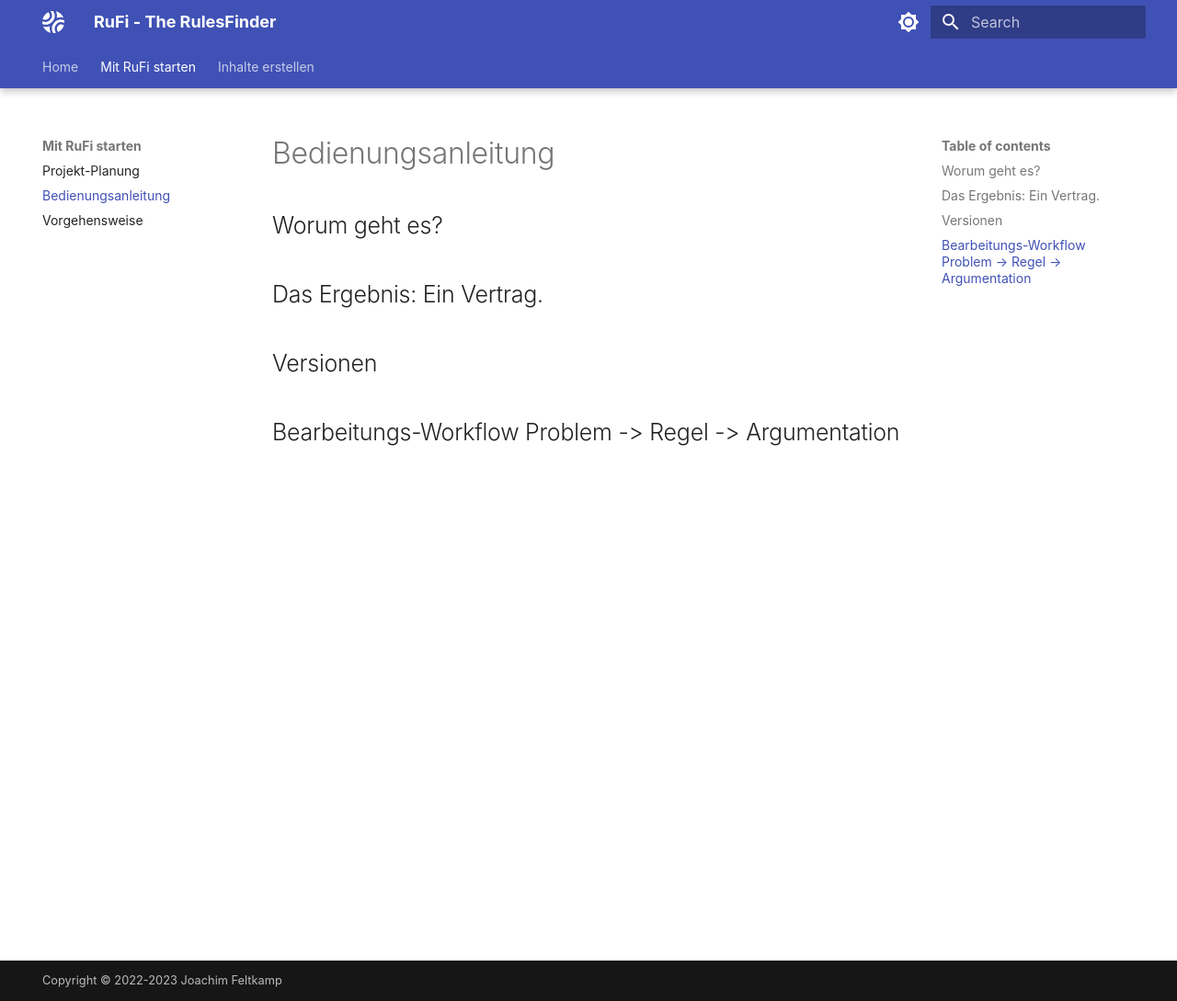
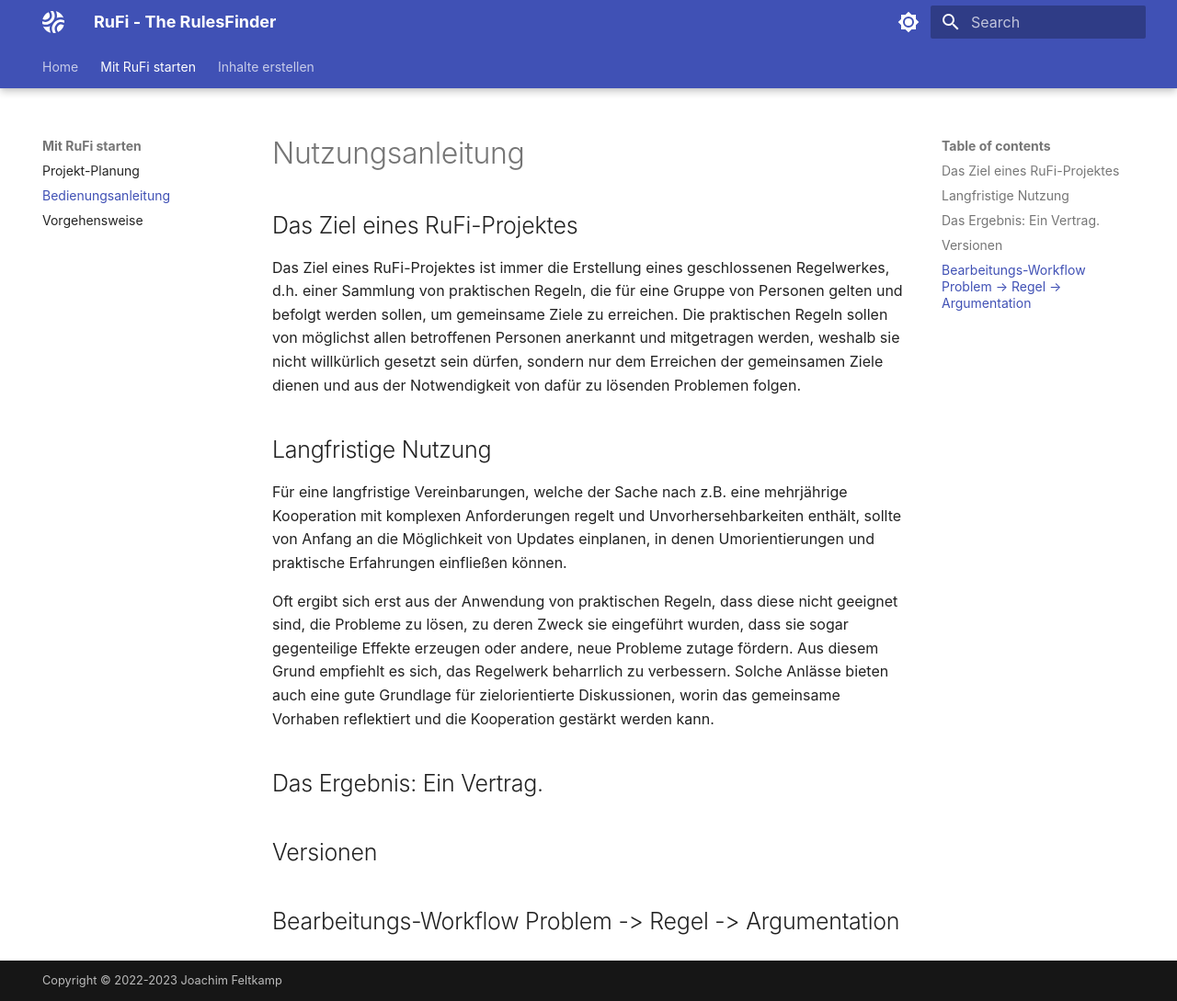
Before and after one commit to jfeltkamp/rulesfinder-docs, an MkDocs documentation site: the page built from docs/work_with_rufi/operation-manual.md, in a window 1280 px wide and 1089 px high. Shown: the whole window at 92% size. Built offline with MkDocs 1.6.1 and Material for MkDocs 9.7.7, drawn with Linux system fonts in a browser that asks for light colours.

Commit message:
Nutzungsanleitung

```diff
--- a/docs/work_with_rufi/operation-manual.md
+++ b/docs/work_with_rufi/operation-manual.md
@@ -1,6 +1,13 @@
-# Bedienungsanleitung
+# Nutzungsanleitung
 
-## Worum geht es?
+## Das Ziel eines RuFi-Projektes
+
+Das Ziel eines RuFi-Projektes ist immer die Erstellung eines geschlossenen Regelwerkes, d.h. einer Sammlung von praktischen Regeln, die für eine Gruppe von Personen gelten und befolgt werden sollen, um gemeinsame Ziele zu erreichen. Die praktischen Regeln sollen von möglichst allen betroffenen Personen anerkannt und mitgetragen werden, weshalb sie nicht willkürlich gesetzt sein dürfen, sondern nur dem Erreichen der gemeinsamen Ziele dienen und aus der Notwendigkeit von dafür zu lösenden Problemen folgen.
+
+## Langfristige Nutzung
+Für eine langfristige Vereinbarungen, welche der Sache nach z.B. eine mehrjährige Kooperation mit komplexen Anforderungen regelt und Unvorhersehbarkeiten enthält, sollte von Anfang an die Möglichkeit von Updates einplanen, in denen Umorientierungen und praktische Erfahrungen einfließen können.
+
+Oft ergibt sich erst aus der Anwendung von praktischen Regeln, dass diese nicht geeignet sind, die Probleme zu lösen, zu deren Zweck sie eingeführt wurden, dass sie sogar gegenteilige Effekte erzeugen oder andere, neue Probleme zutage fördern. Aus diesem Grund empfiehlt es sich, das Regelwerk beharrlich zu verbessern. Solche Anlässe bieten auch eine gute Grundlage für zielorientierte Diskussionen, worin das gemeinsame Vorhaben reflektiert und die Kooperation gestärkt werden kann.
 
 ## Das Ergebnis: Ein Vertrag.
 
```
